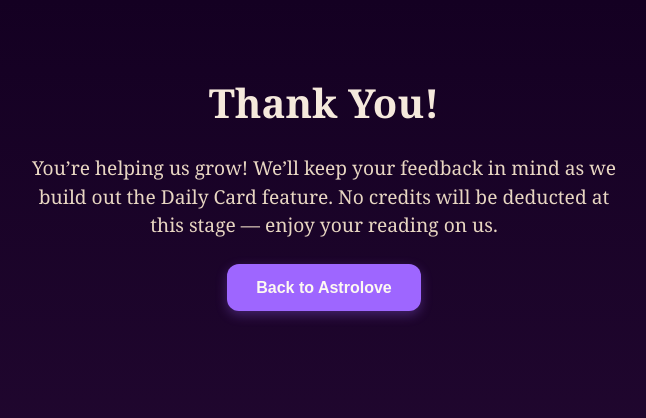
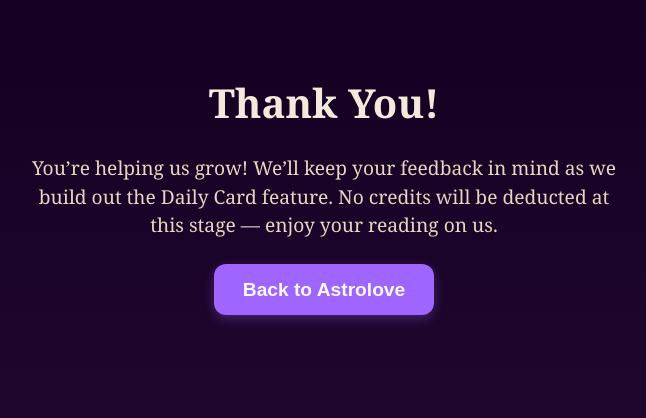
Before and after one commit to marinavydrina/dailycard, a Flask app: page /thanks in a window 1280 px wide. Shown: the top 418 px of the page, without its empty margins (316-962 px from the left). Run offline with Flask 3, Linux system fonts and the light colour scheme.

Commit message:
Add files via upload

```diff
--- a/templates/thanks.html
+++ b/templates/thanks.html
@@ -13,7 +13,7 @@
     <p>
       You’re helping us grow! We’ll keep your feedback in mind as we build out the Daily Card feature. No credits will be deducted at this stage — enjoy your reading on us.
     </p>
-    <button onclick="window.location.href='https://astrolove.com'">Back to Astrolove</button>
+    <button onclick="window.location.href='https://astrolove.com'" class="last-button">Back to Astrolove</button>
   </main>
 </body>
 </html>
```
